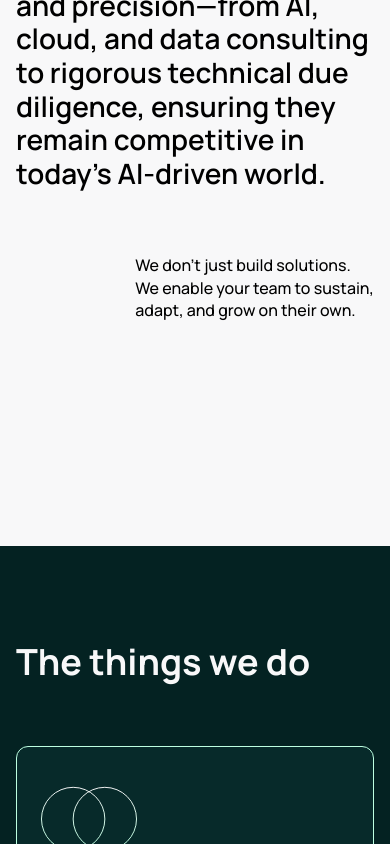
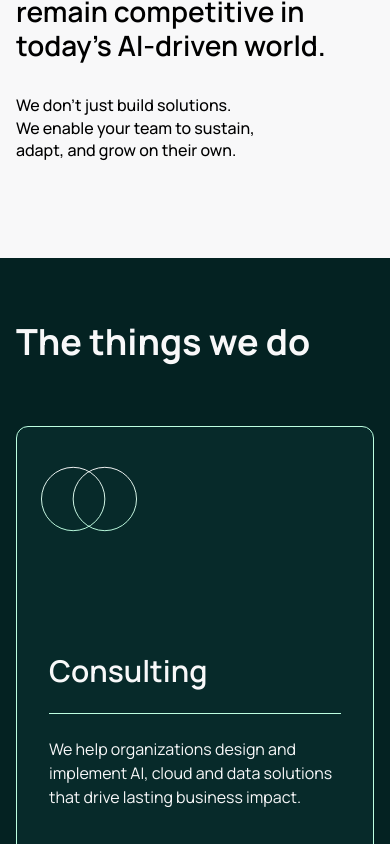
Before and after one commit to Vantir-AB/vantir-website, a Next.js app: page / in a window 390 px wide. Shown: the part 1156-2000 px from the top of the page. Built offline with nearby package versions, Linux system fonts and the light colour scheme.

Commit message:
mobile improvments

```diff
--- a/src/app/page.tsx
+++ b/src/app/page.tsx
@@ -143,11 +143,11 @@ export default function Home() {
 
       {/* Content Section - Bottom Half */}
       <section
-        className="py-48"
+        className="py-16 sm:py-24 lg:py-48"
         style={{ backgroundColor: "var(--color-almost-white)" }}
       >
         <div className="w-full max-w-7xl mx-auto px-4 sm:px-6 md:px-8 pt-2 pb-8">
-          <div className="grid grid-cols-1 lg:grid-cols-3 gap-16 items-start">
+          <div className="grid grid-cols-1 lg:grid-cols-3 gap-8 lg:gap-16 items-start">
             {/* Left Content */}
             <div
               className="lg:col-span-2"
@@ -163,7 +163,7 @@ export default function Home() {
 
             {/* Right Content */}
             <div
-              className="text-left ml-auto"
+              className="text-left ml-0 lg:ml-auto"
               style={{ color: "var(--color-black)" }}
             >
               <p className="text-subtitle">
@@ -180,7 +180,7 @@ export default function Home() {
 
       {/* Our Services Section */}
       <section
-        className="py-24"
+        className="py-16 sm:py-24"
         style={{ backgroundColor: "var(--color-dark-green)" }}
       >
         <div className="w-full max-w-7xl mx-auto px-4 sm:px-6 md:px-8">
@@ -198,7 +198,7 @@ export default function Home() {
           </div>
 
           {/* Services Grid */}
-          <div className="grid grid-cols-1 md:grid-cols-3 gap-8">
+          <div className="grid grid-cols-1 sm:grid-cols-2 md:grid-cols-3 gap-6 md:gap-8">
             <ServiceCard
               iconSrc="/homepage/2circle.svg"
               iconAlt="Consulting"
@@ -223,12 +223,12 @@ export default function Home() {
 
       {/* Centered Text Section */}
       <section
-        className="py-48"
+        className="py-16 sm:py-24 lg:py-48"
         style={{ backgroundColor: "var(--color-almost-white)" }}
       >
         <div className="w-full max-w-5xl mx-auto px-4 sm:px-6 md:px-8 text-center">
           <p
-            className="text-heading leading-[110%]"
+            className="leading-[110%] font-[var(--font-heading)] text-[1.25rem] sm:text-[1.5rem] md:text-[2rem] lg:text-[2.5rem]"
             style={{ color: "var(--color-black)" }}
           >
             We help companies master cloud,
@@ -240,7 +240,10 @@ export default function Home() {
       </section>
 
       {/* Call to Action Section */}
-      <section className="py-48" style={{ background: "var(--gradient-dark)" }}>
+      <section
+        className="py-16 sm:py-24 lg:py-48"
+        style={{ background: "var(--gradient-dark)" }}
+      >
         <div className="w-full max-w-7xl mx-auto px-4 sm:px-6 md:px-8">
           <div className="max-w-4xl">
             <div
@@ -285,9 +288,9 @@ export default function Home() {
       </section>
 
       {/* Careers Section */}
-      <section className="h-96 lg:h-[500px] flex">
+      <section className="h-auto lg:h-[500px] flex flex-col lg:flex-row">
         {/* Left side - Background Image */}
-        <div className="w-full lg:w-2/5 relative overflow-hidden">
+        <div className="w-full lg:w-2/5 relative overflow-hidden h-56 sm:h-72 lg:h-auto">
           <div
             className="absolute inset-0 bg-cover bg-center bg-no-repeat"
             style={{
@@ -299,7 +302,7 @@ export default function Home() {
 
         {/* Right side - Content */}
         <div
-          className="w-full lg:w-3/5 flex items-center justify-start"
+          className="w-full lg:w-3/5 flex items-center justify-start py-8 lg:py-0"
           style={{ backgroundColor: "var(--color-almost-white)" }}
         >
           <div className="max-w-2xl px-4 sm:px-6 md:px-8 lg:pl-16">
```
